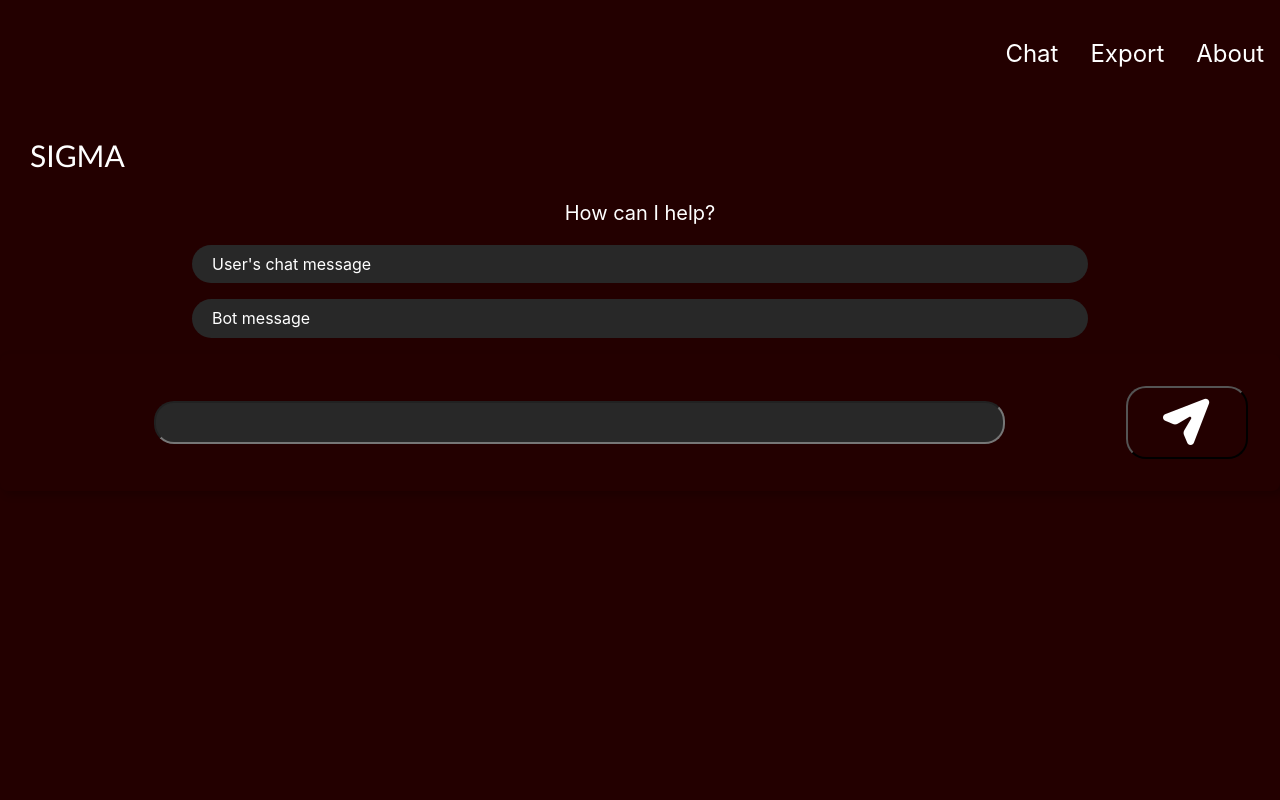
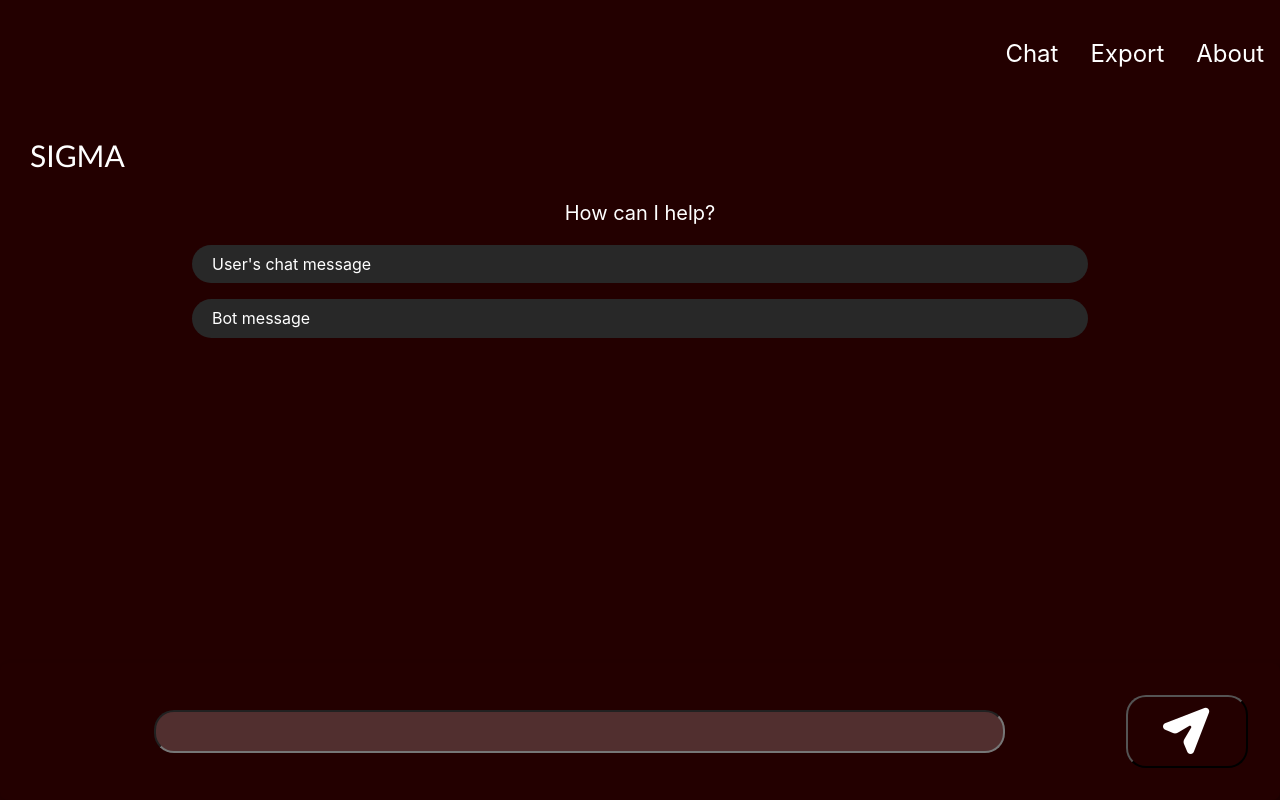
Before and after one commit to tahmid-saj/chat-sigma, a React (Create React App) app in the folder sigma/: page / in a window 1280 px wide. Built offline with nearby package versions, Linux system fonts and the light colour scheme.

Commit message:
Updating msg box

```diff
--- a/sigma/src/components/chat/MessageBox/MessageBox.css
+++ b/sigma/src/components/chat/MessageBox/MessageBox.css
@@ -1,5 +1,12 @@
+.messageBox {
+  position: fixed;
+  bottom: 0;
+  left: 0;
+  right: 0;
+}
+
 .messageBoxInput {
-  background-color:#282828;
+  background-color:rgb(81, 47, 47);
   margin: auto;
   border-radius: 20px;
   width: 70%;
--- a/sigma/src/components/chat/MessageBox/MessageBox.js
+++ b/sigma/src/components/chat/MessageBox/MessageBox.js
@@ -5,7 +5,7 @@ import sendMessage from "./send-message.png";
 
 const MessageBox = () => {
   return (
-    <div className="center pa4 br3 shadow-5">
+    <div className="center pa4 br3 shadow-5 messageBox">
       <input className="f4 pa2 w-70 center messageBoxInput" type="text"/>
 
       <button type="submit" className="btnSendMessage w-10 grow white">
```
